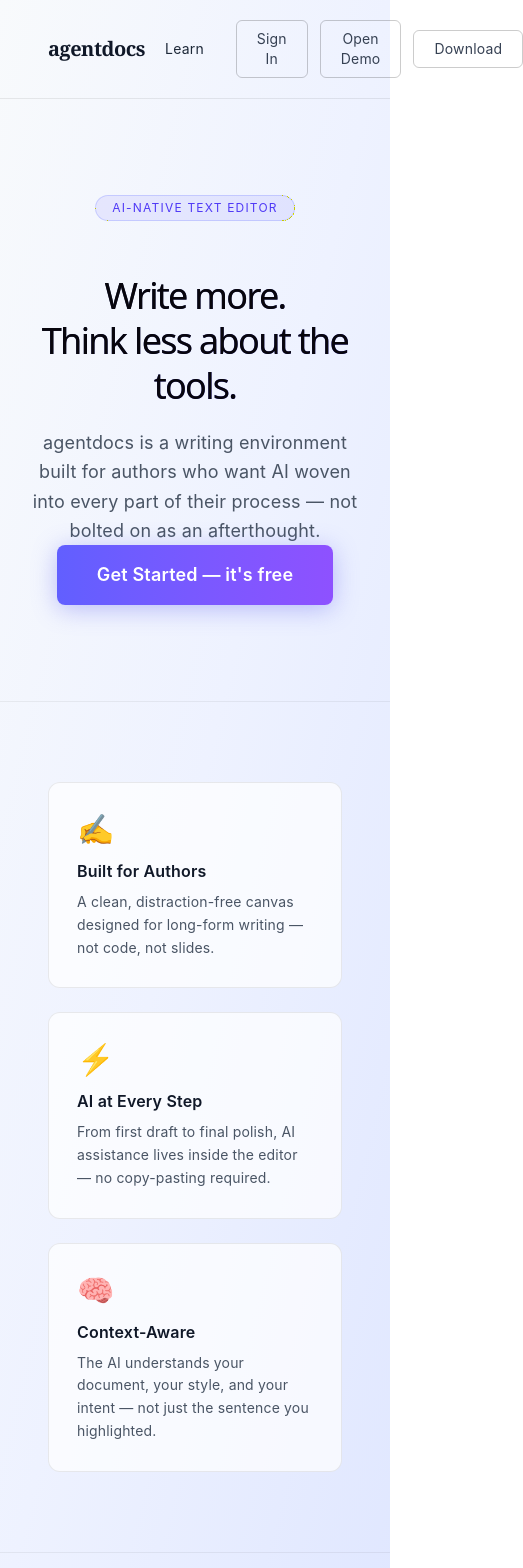
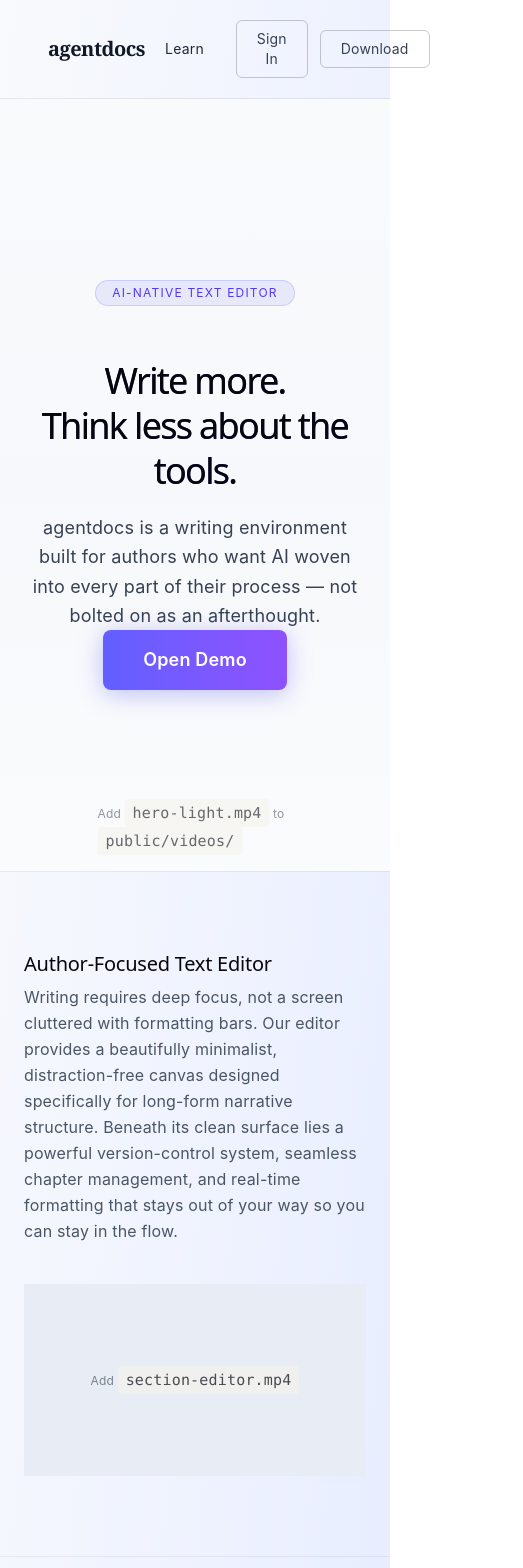
Before and after one commit to markreyno/agentdocs, a React (Vite) app: page / in a window 390 px wide. Shown: the top 1568 px of the page, 523 px wide, since content can reach past the window. Built offline with nearby package versions, Linux system fonts and the light colour scheme.

Commit message:
adjust browser homepage, added video sections

```diff
--- a/src/LandingPage.tsx
+++ b/src/LandingPage.tsx
@@ -1,3 +1,4 @@
+import { useEffect, useRef, useState } from 'react'
 import { useTheme } from './lib/theme'
 
 interface LandingPageProps {
@@ -7,23 +8,141 @@
   onDownload?: () => void
 }
 
-const features = [
+const HERO_VIDEOS = {
+  dark: '/videos/hero-dark.mp4',
+  light: '/videos/hero-light.mp4',
+} as const
+
+const sections = [
   {
-    icon: '✍️',
-    title: 'Built for Authors',
-    desc: 'A clean, distraction-free canvas designed for long-form writing — not code, not slides.',
+    slug: 'editor',
+    title: 'Author-Focused Text Editor',
+    body: 'Writing requires deep focus, not a screen cluttered with formatting bars. Our editor provides a beautifully minimalist, distraction-free canvas designed specifically for long-form narrative structure. Beneath its clean surface lies a powerful version-control system, seamless chapter management, and real-time formatting that stays out of your way so you can stay in the flow.',
   },
   {
-    icon: '⚡',
-    title: 'AI at Every Step',
-    desc: 'From first draft to final polish, AI assistance lives inside the editor — no copy-pasting required.',
+    slug: 'agent',
+    title: 'AI Agent Assistance',
+    body: 'Meet your tireless co-writer and developmental editor. Instead of rigid, single-prompt chat windows, our integrated AI agents work directly alongside your manuscript. They can map out character arcs, flag narrative inconsistencies, suggest sensory details for a scene, or brainstorm plot directions—all while maintaining the unique voice and tone of your story.',
   },
   {
-    icon: '🧠',
-    title: 'Context-Aware',
-    desc: 'The AI understands your document, your style, and your intent — not just the sentence you highlighted.',
+    slug: 'skills',
+    title: 'Agent Skill Creation',
+    body: 'Every author’s workflow is unique, which is why you can build and customize your own agent skills. Teach your AI assistants exactly how you want them to work. Whether you need a skill that rigorously checks your sci-fi worldbuilding rules, formats dialogue to a specific style guide, or critiques pacing based on a classic three-act structure, you can script and save bespoke behaviors without writing a single line of code.',
   },
-]
+  {
+    slug: 'models',
+    title: 'Local or Frontier Models',
+    body: 'Take absolute control over your creative privacy and computing power. Seamlessly connect to commercial frontier models via high-speed APIs for cutting-edge analysis, or run your environment entirely offline. By supporting local deployment through Ollama, you can leverage open-source models right on your machine—ensuring your manuscript, lore, and ideas never leave your local hardware.',
+  },
+] as const
+
+function SectionVideo({ slug, isDark }: { slug: string; isDark: boolean }) {
+  const [failed, setFailed] = useState(false)
+  const src = `/videos/section-${slug}.mp4`
+
+  return (
+    <div
+      className={`relative w-full max-w-sm shrink-0 aspect-video overflow-hidden ${
+        isDark ? 'bg-[#0a0a12]' : 'bg-[#e8ecf4]'
+      }`}
+    >
+      {!failed ? (
+        <video
+          className="absolute inset-0 h-full w-full object-cover"
+          src={src}
+          autoPlay
+          muted
+          loop
+          playsInline
+          preload="metadata"
+          onError={() => setFailed(true)}
+        />
+      ) : (
+        <div className="absolute inset-0 flex items-center justify-center px-4 text-center font-sans">
+          <p className={`text-xs opacity-70 ${isDark ? 'text-gray-400' : 'text-gray-600'}`}>
+            Add <code className="font-mono">section-{slug}.mp4</code>
+          </p>
+        </div>
+      )}
+    </div>
+  )
+}
+
+function HeroDemoVideo({ isDark }: { isDark: boolean }) {
+  const darkRef = useRef<HTMLVideoElement>(null)
+  const lightRef = useRef<HTMLVideoElement>(null)
+  const [failed, setFailed] = useState({ dark: false, light: false })
+
+  const activeFailed = isDark ? failed.dark : failed.light
+  const placeholderFile = isDark ? 'hero-dark.mp4' : 'hero-light.mp4'
+
+  useEffect(() => {
+    const active = isDark ? darkRef.current : lightRef.current
+    const inactive = isDark ? lightRef.current : darkRef.current
+    inactive?.pause()
+    if (active) {
+      void active.play().catch(() => {
+        // Autoplay can be blocked; muted + playsInline usually allows it.
+      })
+    }
+  }, [isDark, failed.dark, failed.light])
+
+  return (
+    <div
+      className={`absolute inset-0 overflow-hidden ${
+        isDark ? 'bg-[#0a0a12]' : 'bg-[#e8ecf4]'
+      }`}
+      aria-hidden
+    >
+      <video
+        ref={darkRef}
+        className={`absolute inset-0 h-full w-full object-cover transition-opacity duration-300 ${
+          isDark && !failed.dark ? 'opacity-100' : 'opacity-0'
+        }`}
+        src={HERO_VIDEOS.dark}
+        autoPlay
+        muted
+        loop
+        playsInline
+        preload="metadata"
+        onError={() => setFailed((prev) => (prev.dark ? prev : { ...prev, dark: true }))}
+      />
+      <video
+        ref={lightRef}
+        className={`absolute inset-0 h-full w-full object-cover transition-opacity duration-300 ${
+          !isDark && !failed.light ? 'opacity-100' : 'opacity-0'
+        }`}
+        src={HERO_VIDEOS.light}
+        autoPlay
+        muted
+        loop
+        playsInline
+        preload="metadata"
+        onError={() => setFailed((prev) => (prev.light ? prev : { ...prev, light: true }))}
+      />
+
+      {/* Scrim so headline stays readable over the demo */}
+      <div
+        className={`absolute inset-0 ${
+          isDark
+            ? 'bg-gradient-to-b from-black/70 via-black/55 to-black/75'
+            : 'bg-gradient-to-b from-white/75 via-white/65 to-white/80'
+        }`}
+      />
+
+      {activeFailed && (
+        <p
+          className={`absolute bottom-4 left-1/2 -translate-x-1/2 text-xs font-sans opacity-60 ${
+            isDark ? 'text-gray-400' : 'text-gray-600'
+          }`}
+        >
+          Add <code className="font-mono">{placeholderFile}</code> to{' '}
+          <code className="font-mono">public/videos/</code>
+        </p>
+      )}
+    </div>
+  )
+}
 
 export default function LandingPage({ onGetStarted, onSignIn, onLearn, onDownload }: LandingPageProps) {
   const { theme, toggleTheme } = useTheme()
@@ -66,16 +185,6 @@
             Sign In
           </button>
           <button
-            onClick={onGetStarted}
-            className={`px-5 py-2 rounded-md border text-sm font-sans transition-colors cursor-pointer ${
-              isDark
-                ? 'border-white/30 text-gray-200 hover:bg-white/10'
-                : 'border-black/20 text-gray-700 hover:bg-black/5'
-            }`}
-          >
-            Open Demo
-          </button>
-          <button
             onClick={onDownload}
             className={`px-5 py-2 rounded-md border text-sm font-sans transition-colors cursor-pointer ${
               isDark
@@ -89,7 +198,10 @@
       </nav>
 
       {/* Hero */}
-      <main className="flex-1 flex flex-col items-center justify-center text-center px-6 py-24">
+      <main className="relative flex-1 flex flex-col min-h-[calc(100vh-4.5rem)]">
+        <HeroDemoVideo isDark={isDark} />
+
+        <div className="relative z-10 flex flex-1 flex-col items-center justify-center text-center px-6 py-24">
           <div
             className={`inline-block px-4 py-1 rounded-full text-xs tracking-widest uppercase mb-8 font-sans ${
               isDark
@@ -111,8 +223,8 @@
           </h1>
 
           <p
-          className={`text-lg max-w-xl leading-relaxed mb-12 font-sans ${
-            isDark ? 'text-gray-400' : 'text-gray-600'
+            className={`text-lg max-w-xl leading-relaxed mb-10 font-sans ${
+              isDark ? 'text-gray-300' : 'text-gray-700'
             }`}
           >
             agentdocs is a writing environment built for authors who want AI woven into every part of their process — not bolted on as an afterthought.
@@ -122,43 +234,47 @@
             onClick={onGetStarted}
             className="px-10 py-4 rounded-lg bg-gradient-to-r from-indigo-500 to-violet-500 text-white text-lg font-semibold font-sans shadow-[0_4px_24px_rgba(99,102,241,0.4)] hover:shadow-[0_8px_32px_rgba(99,102,241,0.55)] hover:-translate-y-0.5 transition-all cursor-pointer border-none"
           >
-          Get Started — it's free
+            Open Demo
           </button>
+        </div>
       </main>
 
-      {/* Features */}
+      {sections.map((section, index) => {
+        const textLeft = index % 2 === 0
+
+        return (
           <section
-        className={`flex flex-wrap justify-center gap-6 px-12 py-20 border-t ${
+            key={section.title}
+            className={`px-6 md:px-12 py-20 border-t ${
               isDark ? 'border-white/6' : 'border-black/6'
             }`}
           >
-        {features.map(f => (
             <div
-            key={f.title}
-            className={`max-w-xs rounded-xl p-7 text-left ${
-              isDark
-                ? 'bg-white/4 border border-white/8'
-                : 'bg-white/70 border border-black/8'
+              className={`mx-auto max-w-5xl flex flex-col md:flex-row items-center gap-10 md:gap-14 ${
+                textLeft ? '' : 'md:flex-row-reverse'
               }`}
             >
-            <div className="text-3xl mb-3">{f.icon}</div>
-            <h3
-              className={`text-base font-semibold mb-2 font-sans ${
+              <div className={`flex-1 min-w-0 ${textLeft ? 'text-left' : 'text-right'}`}>
+                <h2
+                  className={`text-2xl md:text-3xl font-semibold mb-5 font-sans tracking-tight ${
                     isDark ? 'text-white' : 'text-gray-900'
                   }`}
                 >
-              {f.title}
-            </h3>
+                  {section.title}
+                </h2>
                 <p
-              className={`text-sm leading-relaxed font-sans ${
-                isDark ? 'text-gray-500' : 'text-gray-600'
+                  className={`text-base md:text-lg leading-relaxed font-sans ${
+                    isDark ? 'text-gray-400' : 'text-gray-600'
                   }`}
                 >
-              {f.desc}
+                  {section.body}
                 </p>
               </div>
-        ))}
+              <SectionVideo slug={section.slug} isDark={isDark} />
+            </div>
           </section>
+        )
+      })}
 
       <footer
         className={`flex items-center justify-center gap-4 py-5 text-xs font-sans border-t ${
```
Also changed, not shown: 1 other file (tests, documents, lock files or other folders). Lines whose indentation alone changed are shown as unchanged.
